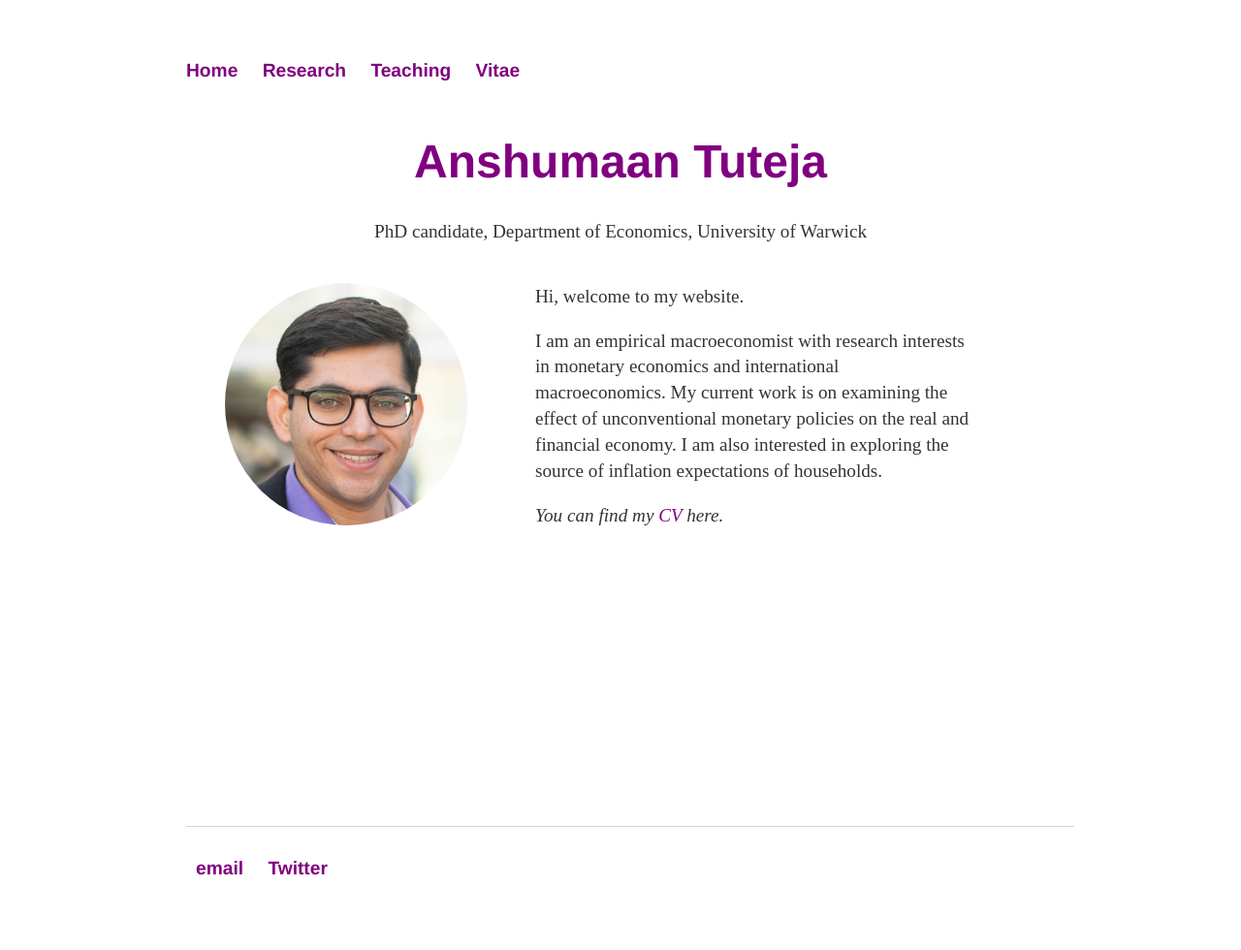
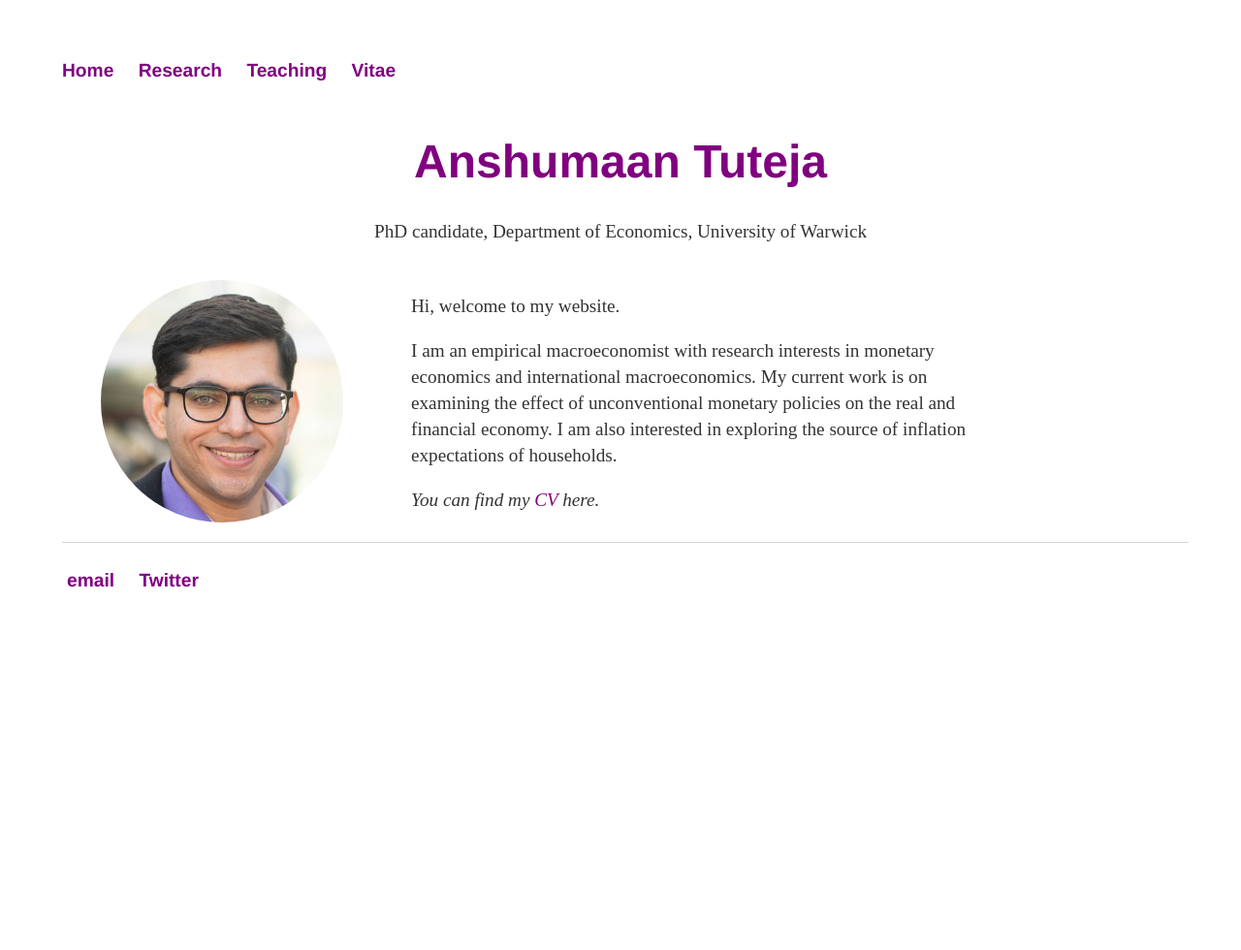
Before and after one commit to anshumaan-tuteja/anshumaan-tuteja.github.io, a Jekyll site: the page built from index.html, in a window 1280 px wide. Shown: the whole page at 97% size. Built offline with Jekyll 4.4.1, drawn with Linux system fonts in a browser that asks for light colours.

Commit message:
Update main.css

```diff
--- a/css/main.css
+++ b/css/main.css
@@ -82,9 +82,8 @@ p {
 footer {
     border-top: 1px solid #d5d5d5;
     font-size: 1em;
-    padding: 10px;
+    padding: 5px;
     position: abslute;
-    margin-top: auto;
     bottom: 0;
     left: 0;
     width: 100%;
@@ -131,14 +130,14 @@ ul, ol {
   @media (min-width: 768px)  {
     main {
       flex-wrap: nowrap;
-      width: 70%;
+      width: 90%;
       /* height: 95%; */
 
     }
 
 body {
     flex-wrap: nowrap;
-   width: 70%;
+   width: 90%;
     /* height: 95%; */
 }
 
```
